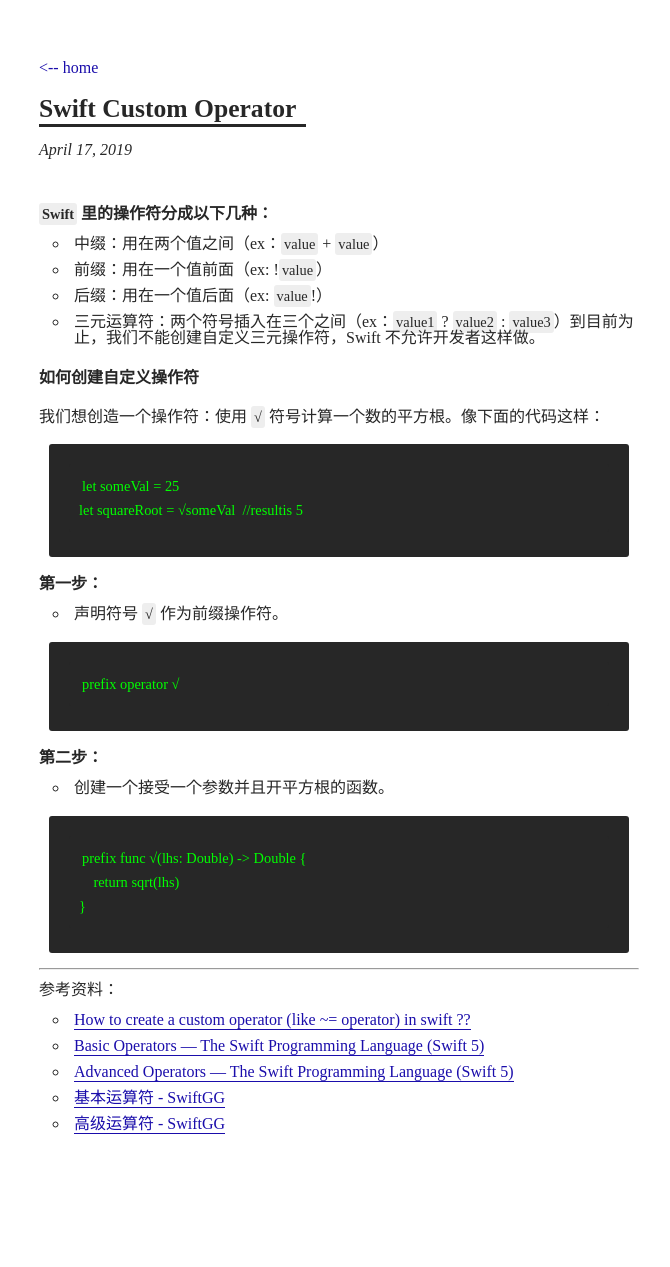
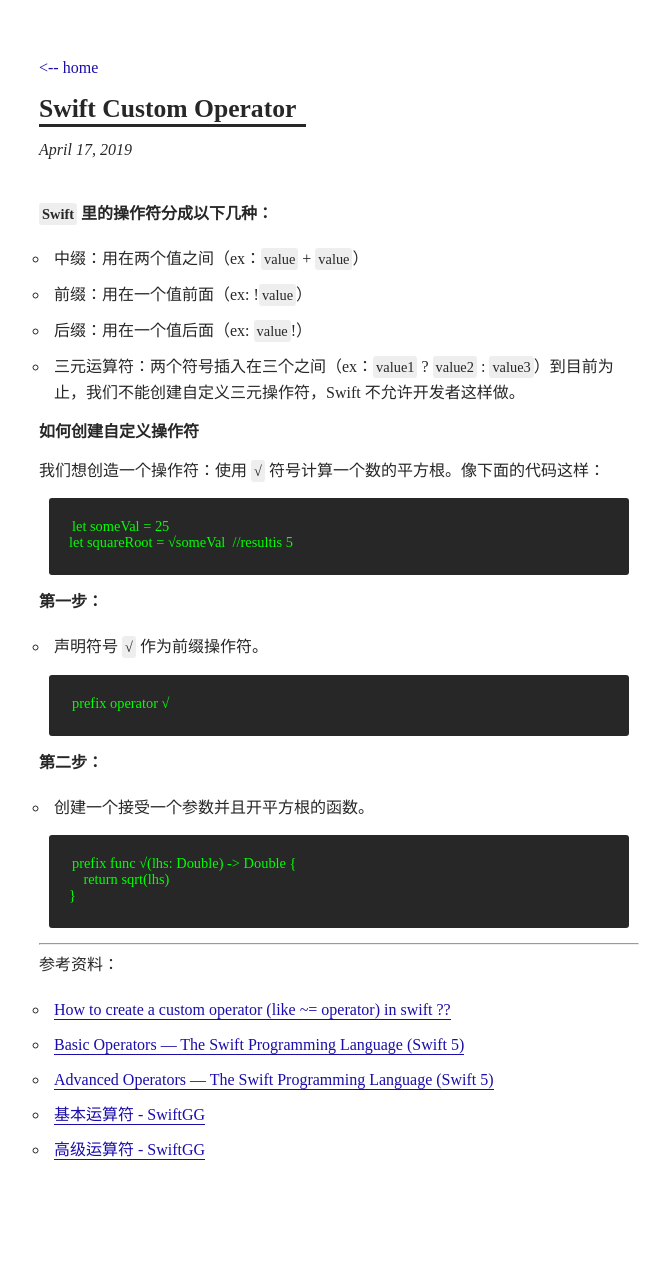
Before and after one commit to maicoder/blog, a Jekyll site: the page built from _posts/2019-04-17-2.md, in a window 1280 px wide. Shown: the whole page, without its empty margins (301-971 px from the left). Built offline with Jekyll 4.4.1, drawn with Linux system fonts in a browser that asks for light colours; some web fonts are replaced; before the commit the page ends 1242 px from its top, so only the background shows below that.

Commit message:
Fix Style Bug

```diff
--- a/_layouts/default.html
+++ b/_layouts/default.html
@@ -32,7 +32,7 @@ href="https://fonts.lug.ustc.edu.cn/css?family=Inconsolata:400,700">
 
 
 	<!-- Global site tag (gtag.js) - Google Analytics -->
-<script async src="https://www.googletagmanager.com/gtag/js?id=UA-25116838-1"></script>
+<!-- <script async src="https://www.googletagmanager.com/gtag/js?id=UA-25116838-1"></script> -->
 <script>
   window.dataLayer = window.dataLayer || [];
   function gtag(){dataLayer.push(arguments);}
--- a/assets/css/main.scss
+++ b/assets/css/main.scss
@@ -41,6 +41,7 @@ ul {
 	li {
 		padding: 5px;
 		padding-left: 10px;
+
 		@media screen and (max-width: $br) {
 			padding: 10px 0 10px 0;
 		}
@@ -168,14 +169,15 @@ ul {
 		ul {
 			font-size: 1em;
 			list-style: circle;
-			margin-left: 30px;
-			margin-top: -10px;
-			margin-bottom: 15px;
+			margin-left: 10px;
+			margin-top: 10px;
+			margin-bottom: 10px;
+			line-height: 25px;
 			li {
 				padding: 5px;
 				padding-left: 5px;
 				@media screen and (max-width: $br) {
-					padding: 10px 0 10px 0;
+					padding: 0 0 0 0;
 				}
 			}
 			@media screen and (max-width: $br) {
@@ -199,8 +201,8 @@ ul {
 		.highlight {
 			margin: 10px;
 			margin-bottom: 15px;
-			padding: 10px;
-			line-height: 1.5;
+			padding: 5px;
+			line-height: 1;
 			border-radius: 3px;
 			background: $color-black;
 			code {
```
Also changed, not shown: list/index.md (+3 -1 lines).
